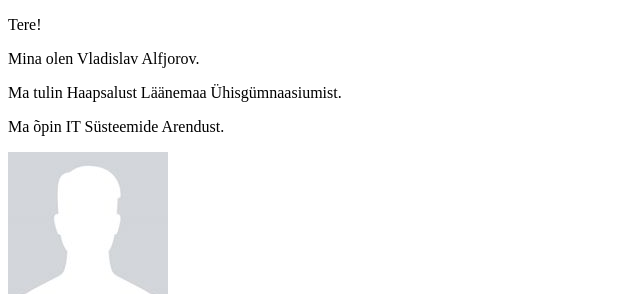
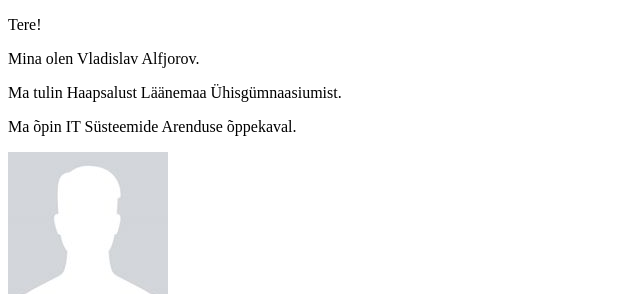
Before and after one commit to valfjoro/homepage, a plain HTML site: page index.html in a window 1280 px wide. Shown: the top 294 px of the page, 0-640 px from the left. Drawn offline with Linux system fonts and the light colour scheme.

Commit message:
page update 4

```diff
--- a/index.html
+++ b/index.html
@@ -8,7 +8,7 @@
 		<p>Tere!</p>
 		<p>Mina olen Vladislav Alfjorov.</p>
 		<p>Ma tulin Haapsalust Läänemaa Ühisgümnaasiumist.</p>
-                <p>Ma õpin IT Süsteemide Arendust.</p>
+                <p>Ma õpin IT Süsteemide Arenduse õppekaval.</p>
 
 		<img src="mina.jpg" alt="Mina">
 	</body>
```
